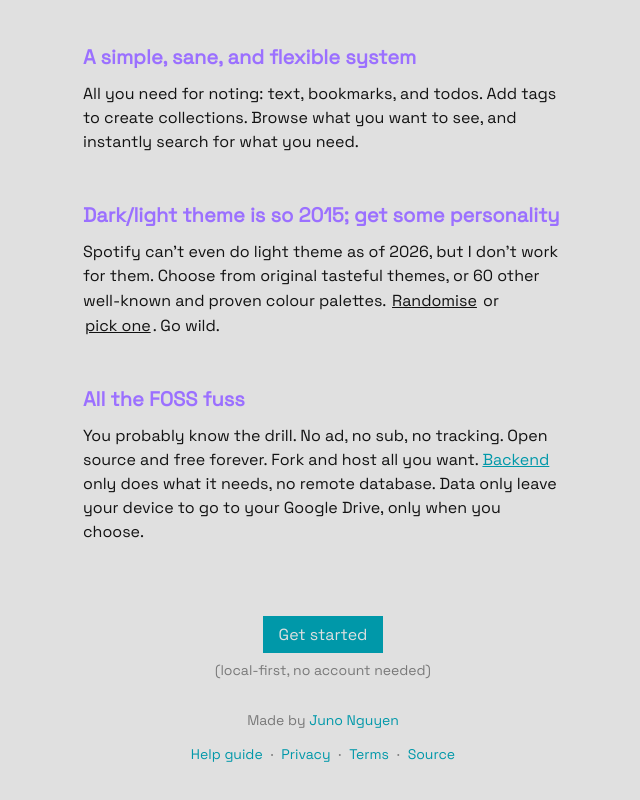
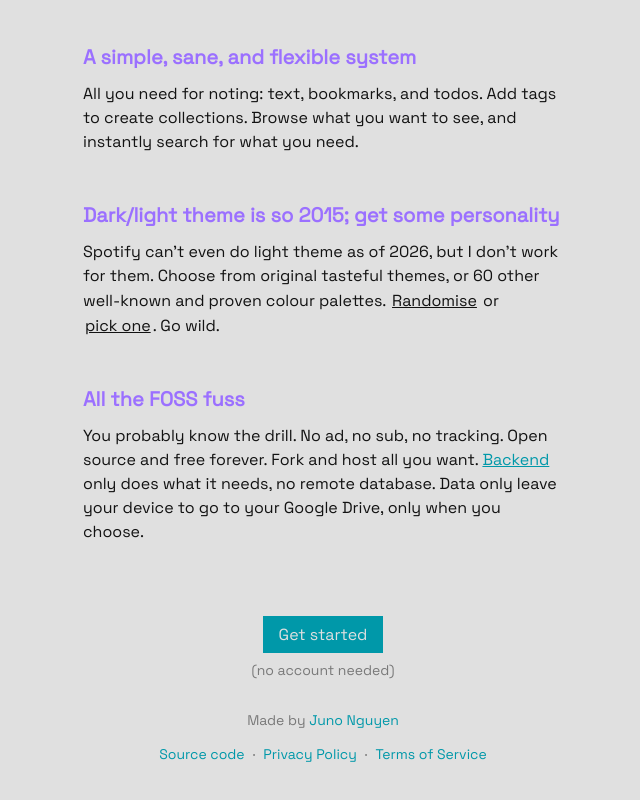
Before and after one commit to JunoNgx/aijot-frontend, a React (Vite) app: page / in a window 1280 px wide. Shown: the part 388-1188 px from the top of the page, without its empty margins (317-957 px from the left). Built offline with nearby package versions, Linux system fonts and the light colour scheme; no server answers; a web font is replaced by a local one.

Commit message:
feat: update landing page content

```diff
--- a/src/pages/Landing/index.tsx
+++ b/src/pages/Landing/index.tsx
@@ -2,7 +2,6 @@ import { Link } from "react-router-dom"
 import styles from "./index.module.scss"
 import {
     ROUTE_JOT,
-    ROUTE_HELP,
     ROUTE_PRIVACY,
     ROUTE_TERMS,
 } from "@/config/constants"
@@ -103,7 +102,7 @@ export default function Landing() {
                 Get started
             </Link>
             <p className={styles.Landing__BtnHint}>
-                (local-first, no account needed)
+                (no account needed)
             </p>
 
             <footer className={styles.Landing__Footer}>
@@ -118,19 +117,17 @@ export default function Landing() {
                     </a>
                 </p>
                 <div className={styles.Landing__FooterLinks}>
-                    <Link to={ROUTE_HELP}>Help guide</Link>
-                    <span className={styles.Landing__FooterDivider}>·</span>
-                    <Link to={ROUTE_PRIVACY}>Privacy</Link>
-                    <span className={styles.Landing__FooterDivider}>·</span>
-                    <Link to={ROUTE_TERMS}>Terms</Link>
-                    <span className={styles.Landing__FooterDivider}>·</span>
                     <a
                         href="https://github.com/JunoNgx/aijot-frontend"
                         target="_blank"
                         rel="noopener noreferrer"
                     >
-                        Source
+                        Source code
                     </a>
+                    <span className={styles.Landing__FooterDivider}>·</span>
+                    <Link to={ROUTE_PRIVACY}>Privacy Policy</Link>
+                    <span className={styles.Landing__FooterDivider}>·</span>
+                    <Link to={ROUTE_TERMS}>Terms of Service</Link>
                 </div>
             </footer>
         </div>
```
